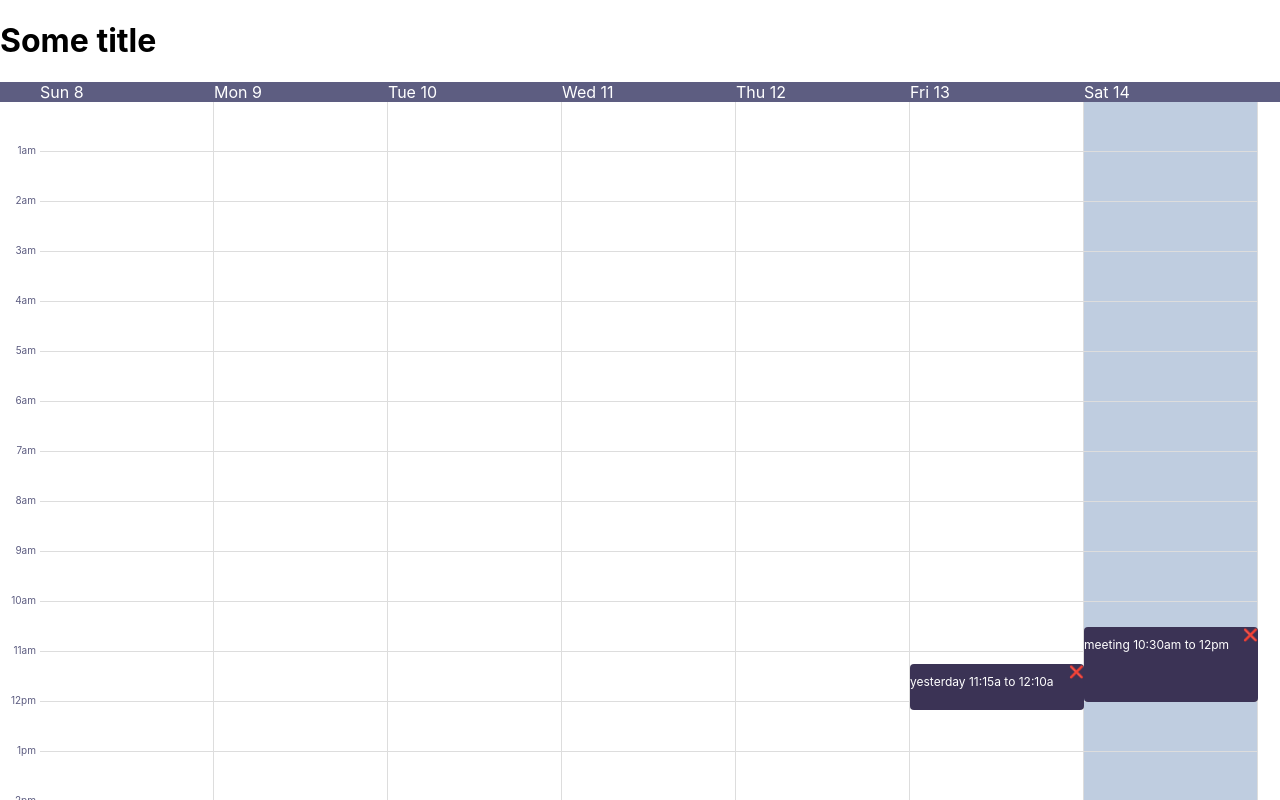
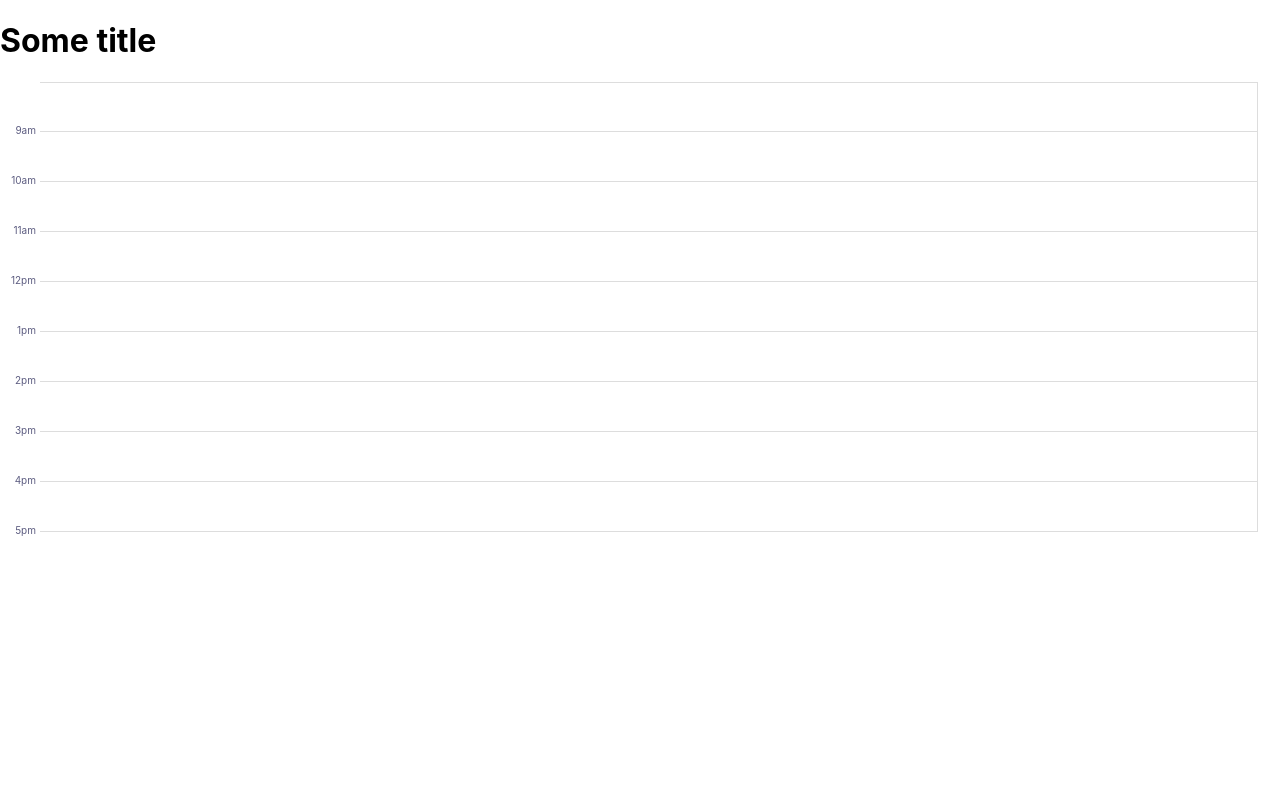
Before and after one commit to hmassad/smarty-calendar, a React (Create React App) app: page / in a window 1280 px wide. Built offline with nearby package versions, Linux system fonts and the light colour scheme.

Commit message:
- when minHour and maxHour are not default, dragging doesn't work - with minHour can't change or move an event - single day view, three day view, work week view - generic dates, specific dates

```diff
--- a/src/App.js
+++ b/src/App.js
@@ -1,7 +1,7 @@
 import React, { useState } from 'react';
 import './App.css'
 import moment from 'moment-timezone';
-import Calendar from './Calendar';
+import Calendar, {CalendarType, CalendarView} from './Calendar';
 
 const App = () => {
 
@@ -68,7 +68,8 @@ const App = () => {
     <div style={{height: "100vh", display: "flex", flexDirection: "column"}}>
       <h1>Some title</h1>
       <Calendar currentDate={currentDate} timeZone={timeZone} events={events} onCreate={handleCreate} onChange={handleChange} onDelete={handleDelete}
-        pixelsPerHour={50} minHour={0} maxHour={24}/>
+        pixelsPerHour={50} minHour={8} maxHour={17} calendarType={CalendarType.GENERIC} calendarView={CalendarView.SINGLE_DAY}
+      />
     </div>
   </>)
 }
--- a/src/Calendar.css
+++ b/src/Calendar.css
@@ -63,6 +63,10 @@
     z-index: 0;
 }
 
+.calendar__content__day__slot:first-child {
+    border-top: 1px solid #DDDDDD;
+}
+
 .calendar__content__day__slot.today {
     background-color: #bfcde0;
 }
@@ -79,15 +83,31 @@
     z-index: 1;
     width: 100%;
     font-size: 12px;
-    background-color: #3B3355;
-    color: white;
+    background-color: rgb(159, 225, 231); /* read from events */
+    color: #05283A; /* read from events */
 
     border-radius: 4px;
-    /* border: 1px solid white; */
+    border-left: 4px solid rgb(127, 180, 185); /* read from events */
 
     white-space: nowrap;
     overflow: hidden;
     text-overflow: ellipsis;
+
+    display: flex;
+    flex-direction: column;
+}
+
+.calendar__content__day__event__top {
+    cursor: n-resize;
+}
+
+.calendar__content__day__event__main {
+    cursor: move;
+    flex: 1;
+}
+
+.calendar__content__day__event__bottom {
+    cursor: s-resize;
 }
 
 .calendar__content__day__event__delete {
@@ -96,29 +116,6 @@
     right: 0;
     z-index: 1000;
     cursor: pointer;
-}
-
-.calendar__content__day__event__container {
-    position: absolute;
-    top: 0;
-    bottom: 0;
-    left: 0;
-    right: 0;
-    display: flex;
-    flex-direction: column;
-}
-
-.calendar__content__day__event__container__top {
-    cursor: n-resize;
-}
-
-.calendar__content__day__event__container__main {
-    cursor: move;
-    flex: 1;
-}
-
-.calendar__content__day__event__container__bottom {
-    cursor: s-resize;
 }
 
 .calendar__content__day__drag-create-event {
--- a/src/Calendar.js
+++ b/src/Calendar.js
@@ -1,24 +1,12 @@
 import React, {useCallback, useEffect, useMemo, useRef, useState} from 'react';
 import moment from 'moment-timezone';
 import './Calendar.css';
-import {checkCollision, nearestMinutes} from './dateUtils';
+import {checkCollision, isToday, nearestMinutes} from './dateUtils';
 import {nearestNumber} from './numberUtils';
-
-const weekDates = (date, timeZone) => {
-  const _weekDates = [];
-  const current = moment(date).tz(timeZone).startOf('weeks');
-  for (let i = 0; i < 7; i++) {
-    _weekDates.push(current.toDate());
-    current.add(1, 'days');
-  }
-  return _weekDates;
-}
 
 const generateArray = (start, end) => {
   return [...Array(end - start)].map((_, i) => start + i);
 }
-
-const isToday = (date, timeZone) => moment().tz(timeZone).isSame(moment(date).tz(timeZone), 'days');
 
 const minutesToPixels = (minutes, pixelsPerHour) => {
   return pixelsPerHour * minutes / 60;
@@ -56,7 +44,23 @@ const DragAction = {
   MOVE: 'MOVE',
 };
 
+export const CalendarType = {
+  SPECIFIC: 'SPECIFIC',
+  GENERIC: 'GENERIC'
+}
+
+export const CalendarView = {
+  WEEK: 'WEEK',
+  WORK_WEEK: 'WORK_WEEK',
+  SINGLE_DAY: 'SINGLE_DAY',
+  THREE_DAYS: 'THREE_DAYS'
+}
+
+const GENERIC_DATE = '2020-01-01T00:00:00Z';
+
 const Calendar = ({
+                    calendarType = CalendarType.SPECIFIC,
+                    calendarView = CalendarView.WEEK,
                     currentDate,
                     timeZone,
                     minHour = 0,
@@ -79,23 +83,66 @@ const Calendar = ({
                     style
                   }) => {
 
+  const columnDates = useMemo(() => {
+    if (calendarType === CalendarType.GENERIC) {
+      switch (calendarView) {
+        case CalendarView.SINGLE_DAY:
+          return [moment(GENERIC_DATE).tz(timeZone).startOf('days')];
+        case CalendarView.WORK_WEEK:
+          return Array.from({length: 5})
+            .map((_, i) => moment(GENERIC_DATE).tz(timeZone).startOf('weeks').add(i + 1, 'days'));
+        case CalendarView.WEEK:
+        default:
+          return Array.from({length: 7})
+            .map((_, i) => moment(GENERIC_DATE).tz(timeZone).startOf('weeks').add(i, 'days'));
+      }
+    } else {
+      switch (calendarView) {
+        case CalendarView.SINGLE_DAY:
+          return [moment(currentDate).tz(timeZone).startOf('days')];
+        case CalendarView.THREE_DAYS:
+          return Array.from({length: 3})
+            .map((_, i) => moment(currentDate).tz(timeZone).startOf('days').add(i, 'days'));
+        case CalendarView.WORK_WEEK:
+          return Array.from({length: 5})
+            .map((_, i) => moment(currentDate).tz(timeZone).startOf('weeks').add(i + 1, 'days'));
+        case CalendarView.WEEK:
+        default:
+          return Array.from({length: 7})
+            .map((_, i) => moment(currentDate).tz(timeZone).startOf('weeks').add(i, 'days'));
+      }
+    }
+  }, [calendarType, calendarView, timeZone, currentDate]);
+
+  /**
+   *
+   * @type {React.MutableRefObject<HTMLElement | undefined | null>}
+   */
   const containerRef = useRef();
+  /**
+   *
+   * @type {React.MutableRefObject<HTMLElement | undefined | null>}
+   */
   const calendarContentRef = useRef();
   const [dayWidth, setDayWidth] = useState(0);
 
   const [nowTop, setNowTop] = useState();
 
   const [isDragging, setDragging] = useState(false);
+  /**
+   *
+   * @type {React.MutableRefObject<{action: (string|DragAction), date: Date, offset: (number|undefined)} | undefined | null>}
+   */
   const dragContextRef = useRef(null);
   const [dragEvent, setDragEvent] = useState(null);
   const [dragOriginalEvent, setOriginalDragEvent] = useState(null);
 
   const handleResize = useCallback(() => {
     // calculate width of each day column
-    let newDayWidth = (containerRef.current.clientWidth - hoursContainerWidth - scrollbarWidth) / 7;
+    let newDayWidth = (containerRef.current.clientWidth - hoursContainerWidth - scrollbarWidth) / columnDates.length;
     if (newDayWidth < dayMinWidth) newDayWidth = dayMinWidth;
     setDayWidth(newDayWidth);
-  }, [dayMinWidth, hoursContainerWidth, scrollbarWidth]);
+  }, [columnDates, dayMinWidth, hoursContainerWidth, scrollbarWidth]);
 
   useEffect(() => {
     window.addEventListener("resize", handleResize);
@@ -135,12 +182,12 @@ const Calendar = ({
     const maxTop = hoursToPixels(maxHour - minHour, pixelsPerHour);
     if (top > maxTop) top = maxTop;
     const left = e.clientX - calendarContentRect.left - hoursContainerWidth;
-    if (left < 0 || left > dayWidth * 7) {
+    if (left < 0 || left > dayWidth * columnDates.length) {
       return;
     }
 
-    const minutesUnderCursor = nearestNumber(pixelsToMinutes(top, pixelsPerHour), step);
-    const dateUnderCursor = moment(currentDate).tz(timeZone).startOf('week').add(Math.floor(left / dayWidth), 'days').add(minutesUnderCursor, 'minutes');
+    const minutesUnderCursor = nearestNumber(minHour * 60 + pixelsToMinutes(top, pixelsPerHour), step);
+    const dateUnderCursor = columnDates[0].clone().add(Math.floor(left / dayWidth), 'days').add(minutesUnderCursor, 'minutes');
 
     // eslint-disable-next-line default-case
     switch (dragContextRef.current.action) {
@@ -183,7 +230,7 @@ const Calendar = ({
           if (events.filter(event => event !== dragOriginalEvent).some(event => checkCollision(event.start, event.end, newStart.toDate(), newEnd.toDate()))) {
             return prev;
           }
-          return{
+          return {
             ...prev,
             start: newStart.toDate(),
             end: newEnd.toDate(),
@@ -237,7 +284,7 @@ const Calendar = ({
         });
         break;
     }
-  }, [currentDate, dayWidth, dragOriginalEvent, events, hoursContainerWidth, isDragging, maxHour, minEventDurationMinutes, minHour, pixelsPerHour, step, timeZone]);
+  }, [columnDates, dayWidth, dragOriginalEvent, events, hoursContainerWidth, isDragging, maxHour, minEventDurationMinutes, minHour, pixelsPerHour, step, timeZone]);
 
   const handleMouseDown = useCallback(e => {
     if (e.button !== 0) return;
@@ -247,12 +294,12 @@ const Calendar = ({
     const left = e.clientX - calendarContentRect.left - hoursContainerWidth;
     let top = e.clientY - calendarContentRect.top + calendarContentRef.current.scrollTop;
     // discard if outside of calendarContentRect
-    if (left < 0 || left > dayWidth * 7 || top < 0 || top > (maxHour - minHour) * pixelsPerHour) {
+    if (left < 0 || left > dayWidth * columnDates.length || top < 0 || top > (maxHour - minHour) * pixelsPerHour) {
       return;
     }
 
-    const minutesUnderCursor = pixelsToMinutes(top, pixelsPerHour);
-    const dateUnderCursor = moment(currentDate).tz(timeZone).startOf('week').add(Math.floor(left / dayWidth), 'days').add(minutesUnderCursor, 'minutes').toDate();
+    const minutesUnderCursor = minHour * 60 + pixelsToMinutes(top, pixelsPerHour);
+    const dateUnderCursor = columnDates[0].clone().add(Math.floor(left / dayWidth), 'days').add(minutesUnderCursor, 'minutes').toDate();
     const adjustedDateUnderCursor = nearestMinutes(dateUnderCursor, step);
 
     // if the click is in the bound of an element:
@@ -310,7 +357,7 @@ const Calendar = ({
     }
 
     setDragging(true);
-  }, [hoursContainerWidth, dayWidth, maxHour, minHour, pixelsPerHour, currentDate, timeZone, step, events, minEventHeight, topHandleHeight, bottomHandleHeight, defaultEventDurationMinutes]);
+  }, [columnDates, hoursContainerWidth, dayWidth, maxHour, minHour, pixelsPerHour, timeZone, step, events, minEventHeight, topHandleHeight, bottomHandleHeight, defaultEventDurationMinutes]);
 
   const handleMouseUp = useCallback(e => {
     if (e.button !== 0) return;
@@ -353,24 +400,23 @@ const Calendar = ({
   }, [onDelete]);
 
   const renderedDayEventContainer = useMemo(() => {
-    return weekDates(currentDate, timeZone).map(date => {
-      const isToday_ = isToday(date, timeZone);
+    return columnDates.map(date => {
       return (
         <div className='calendar__content__day__event__container'>
           {generateArray(minHour, maxHour).map(hour => (
-            <div key={hour} className={`calendar__content__day__slot ${isToday_ ? 'today' : ''}`}
+            <div key={hour} className={`calendar__content__day__slot${calendarView !== CalendarView.SINGLE_DAY && isToday(date, timeZone) ? ' today' : ''}`}
                  style={{top: hoursToPixels(hour - minHour, pixelsPerHour), height: hoursToPixels(1, pixelsPerHour)}}/>
           ))}
         </div>
       );
     })
-  }, [currentDate, maxHour, minHour, pixelsPerHour, timeZone]);
+  }, [calendarView, columnDates, maxHour, minHour, pixelsPerHour, timeZone]);
 
   const renderedEvents = useMemo(() => {
-    return weekDates(currentDate, timeZone).map(date => {
+    return columnDates.map(date => {
       const startOfDay = moment(date).tz(timeZone).startOf('days');
       return events
-        .filter(event => event) // HACK hot reloader throws an error
+        .filter(event => event) // HACK hot-reloader throws an error
         .filter(event => !event.allDay)
         .filter(event => !dragOriginalEvent || event !== dragOriginalEvent) // do not render event being dragged
         .filter(event => startOfDay.isSame(moment(event.start).tz(timeZone), 'days'))
@@ -385,20 +431,18 @@ const Calendar = ({
           }}
                title={event.summary}
           >
-            <div className='calendar__content__day__event__container'>
-              <div className='calendar__content__day__event__container__top' style={{height: topHandleHeight}}/>
-              <div className='calendar__content__day__event__container__main'>
+            <div className='calendar__content__day__event__top' style={{height: topHandleHeight}}/>
+            <div className='calendar__content__day__event__main'>
               {event.summary}
             </div>
-              <div className='calendar__content__day__event__container__bottom' style={{height: bottomHandleHeight}}/>
-            </div>
+            <div className='calendar__content__day__event__bottom' style={{height: bottomHandleHeight}}/>
             <div className='calendar__content__day__event__delete' onClick={() => handleDeleteEventClick(event)}>
               ❌
             </div>
           </div>
         ));
     });
-  }, [bottomHandleHeight, currentDate, dragOriginalEvent, events, handleDeleteEventClick, maxHour, minHour, pixelsPerHour, timeZone, topHandleHeight]);
+  }, [bottomHandleHeight, columnDates, dragOriginalEvent, events, handleDeleteEventClick, maxHour, minHour, pixelsPerHour, timeZone, topHandleHeight]);
 
   return (
     <div className={`calendar__container ${className || ""}`} style={style} ref={containerRef}>
@@ -406,9 +450,10 @@ const Calendar = ({
       <div className='calendar__header'>
         <div className='calendar__header__left-spacer'
              style={{width: hoursContainerWidth, minWidth: hoursContainerWidth}}/>
-        {weekDates(currentDate, timeZone).map(date => (
+        {columnDates.map(date => (
           <div key={date} style={{width: dayWidth, minWidth: dayWidth, maxWidth: dayWidth}}>
-            <span style={{textAlign: 'center'}}>{moment(date).tz(timeZone).format('ddd D')} </span>
+            {calendarType === CalendarType.SPECIFIC ? (<>
+              <span style={{textAlign: 'center'}}>{moment(date).tz(timeZone).format('ddd D')}</span>
               {events
                 .filter(event => event) // HACK hot reloader throws an error
                   .filter(event => event.allDay)
@@ -419,6 +464,9 @@ const Calendar = ({
                     </div>
                   ))
               }
+            </>) : calendarView !== CalendarView.SINGLE_DAY ? (
+              <span style={{textAlign: 'center'}}>{moment(date).tz(timeZone).format('ddd')}</span>
+            ) :  null}
           </div>
         ))}
         <div style={{width: scrollbarWidth, minWidth: scrollbarWidth}}/>
@@ -437,7 +485,7 @@ const Calendar = ({
           ))}
         </div>
 
-        {weekDates(currentDate, timeZone).map((date, index) => {
+        {columnDates.map((date, index) => {
           const isToday_ = isToday(date, timeZone);
 
           return (
--- a/src/dateUtils.js
+++ b/src/dateUtils.js
@@ -1,26 +1,54 @@
 import moment from 'moment-timezone';
 
+/**
+ *
+ * @param date {Date}
+ * @param minutes {number}
+ * @returns {Date}
+ */
 export const nearestMinutes = (date, minutes) => {
     const m = moment(date);
     const roundedMinutes = Math.round(m.minute() / minutes) * minutes;
     return m.startOf('hours').minute(roundedMinutes).toDate();
 }
 
+/**
+ *
+ * @param date {Date}
+ * @param minutes {number}
+ * @returns {Date}
+ */
 export const nearestPastMinutes = (date, minutes) => {
     const m = moment(date);
     const roundedMinutes = Math.floor(m.minute() / minutes) * minutes;
     return m.startOf('hours').minute(roundedMinutes).toDate();
 }
 
+/**
+ *
+ * @param date {Date}
+ * @param minutes {number}
+ * @returns {Date}
+ */
 export const nearestFutureMinutes = (date, minutes) => {
     const m = moment(date);
     const roundedMinutes = Math.ceil(m.minute() / minutes) * minutes;
     return m.startOf('hours').minute(roundedMinutes).toDate();
 }
 
+/**
+ *
+ * @param start1 {Date}
+ * @param end1 {Date}
+ * @param start2 {Date}
+ * @param end2 {Date}
+ * @returns {boolean}
+ */
 export const checkCollision = (start1, end1, start2, end2) => {
-    return start1 && end1 && start2 && end2 && (
+    return !!start1 && !!end1 && !!start2 && !!end2 && (
         (start1.getTime() >= start2.getTime() && start1.getTime() < end2.getTime()) ||
         (end1.getTime() > start2.getTime() && start1.getTime() <= start2.getTime())
     );
 }
+
+export const isToday = (date, timeZone) => moment().tz(timeZone).isSame(moment(date).tz(timeZone), 'days');
--- a/src/numberUtils.js
+++ b/src/numberUtils.js
@@ -1,3 +1,9 @@
+/**
+ *
+ * @param number {number}
+ * @param step {number}
+ * @returns {number}
+ */
 export const nearestNumber = (number, step) => {
     return Math.round(number / step) * step;
 }
```
Also changed, not shown: 1 other file (tests, documents, lock files or other folders). Lines whose indentation alone changed are shown as unchanged.
